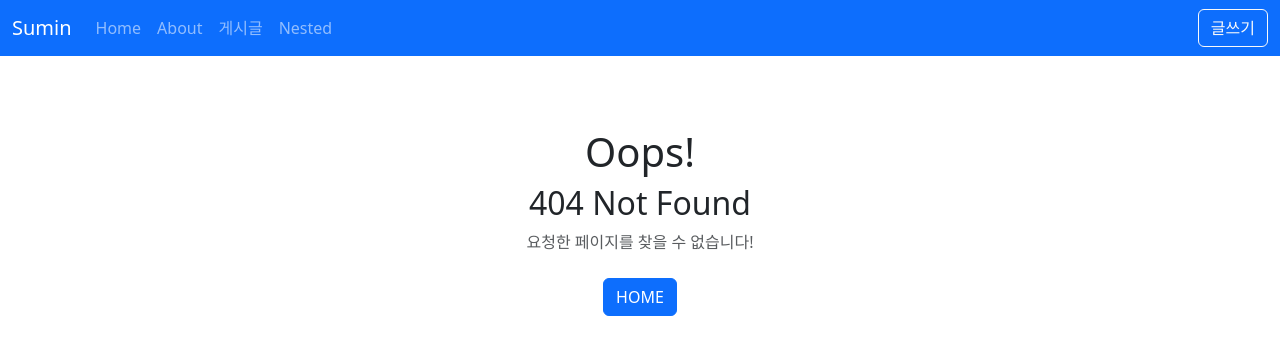
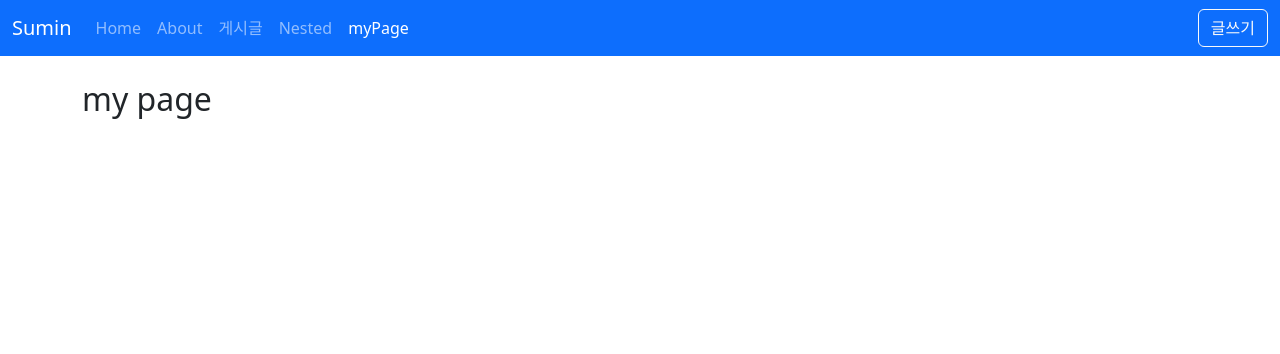
Before and after one commit to sum529-create/vue-board, a Vue app: page /my in a window 1280 px wide. Before the commit this address had no page. Shown: the top 354 px of the page. Built offline with nearby package versions, Linux system fonts and the light colour scheme.

Commit message:
docs: navigation guard 학습

```diff
--- a/src/layouts/TheHeader.vue
+++ b/src/layouts/TheHeader.vue
@@ -41,6 +41,11 @@
                 Nested
               </router-link>
             </li>
+            <li class="nav-item">
+              <router-link to="/my" active-class="active" class="nav-link">
+                myPage
+              </router-link>
+            </li>
           </ul>
           <div class="d-flex">
             <button class="btn btn-outline-light" type="submit" @click="goPage">
--- a/src/router/index.js
+++ b/src/router/index.js
@@ -10,6 +10,7 @@ import NestedView from "@/views/nested/NestedView.vue";
 import NestedOneView from "@/views/nested/NestedOneView.vue";
 import NestedTwoView from "@/views/nested/NestedTwoView.vue";
 import NestedHomeView from "@/views/nested/NestedHomeView.vue";
+import MyPage from "@/views/MyPage.vue";
 
 const routes = [
   {
@@ -75,11 +76,41 @@ const routes = [
       },
     ],
   },
+  {
+    path: "/my",
+    name: "MyPage",
+    component: MyPage,
+    beforeEnter: [removeQueryString],
+    // beforeEnter: (to, from) => {
+    // return false;
+    // return {name: 'Home'}
+    // subquery ex) &search -> redirect -> 빈값으로 떠서 현재페이지로 다시 이동
+
+    // },
+  },
 ];
+
+function removeQueryString(to) {
+  if (Object.keys(to.query).length > 0) {
+    return { path: to.path, query: {} };
+  }
+}
 
 const router = createRouter({
   history: createWebHistory("/"),
   routes,
 });
 
+// router.beforeEach((to, from) => {
+// to : 이동하기 전 페이지
+// from : 이동 후 페이지
+// if (to.name === "MyPage") {
+// 해당 페이지 이동시 막음
+// return false;
+// 해당 페이지 이동시 원하는 페이지로 리다이렉트
+// return {name: 'Home'}
+// return '/posts'
+//   }
+// });
+
 export default router;
--- /dev/null
+++ b/src/views/MyPage.vue
@@ -0,0 +1,9 @@
+<template>
+  <div>
+    <h2>my page</h2>
+  </div>
+</template>
+
+<script setup></script>
+
+<style lang="scss" scoped></style>
```
